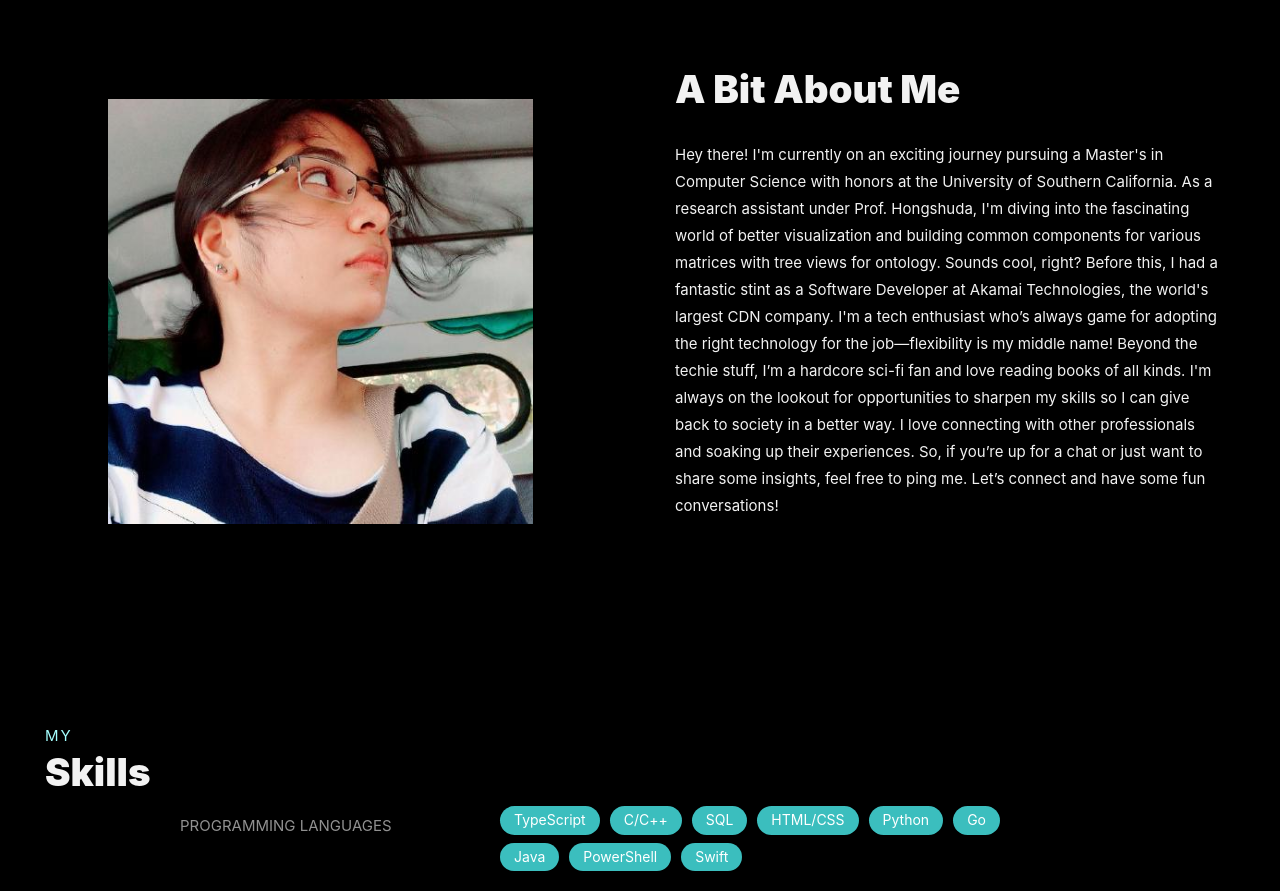
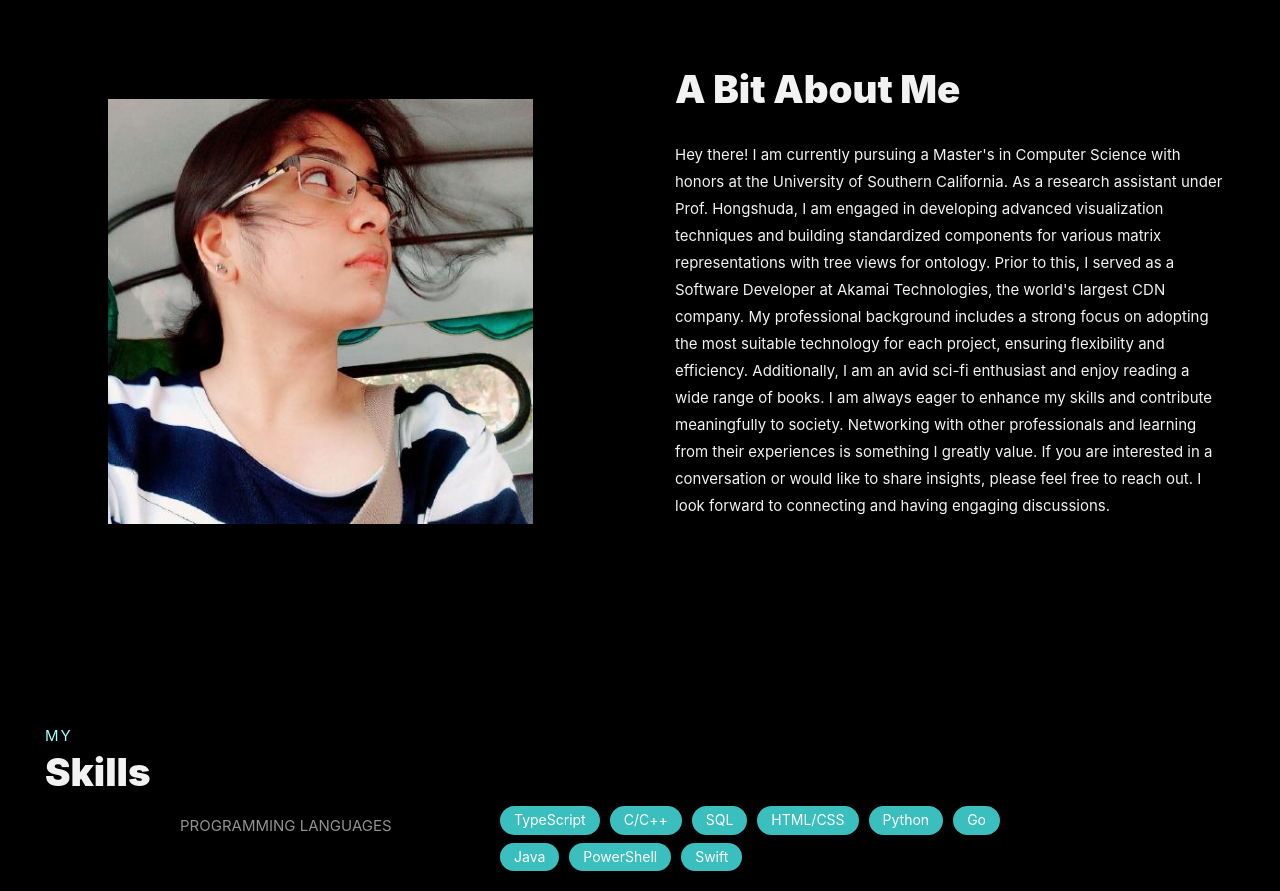
Before and after one commit to sakshisingh0598/Portfolio, a plain HTML site: page index.html in a window 1280 px wide. Shown: the part 920-1811 px from the top of the page. Drawn offline with nearby package versions, Linux system fonts and the light colour scheme; animation ran at ten frames a second.

Commit message:
Update index.html

```diff
--- a/index.html
+++ b/index.html
@@ -277,12 +277,14 @@
 					<h2 class="title">A Bit About Me</h2>
 					<div class="about secc">
 						<p>Hey there!
+I am currently pursuing a Master's in Computer Science with honors at the University of Southern California. As a research assistant under Prof. Hongshuda, I am engaged in developing advanced visualization techniques and building standardized components for various matrix representations with tree views for ontology.
 
-							I'm currently on an exciting journey pursuing a Master's in Computer Science with honors at the University of Southern California. As a research assistant under Prof. Hongshuda, I'm diving into the fascinating world of better visualization and building common components for various matrices with tree views for ontology. Sounds cool, right?
+Prior to this, I served as a Software Developer at Akamai Technologies, the world's largest CDN company. My professional background includes a strong focus on adopting the most suitable technology for each project, ensuring flexibility and efficiency. Additionally, I am an avid sci-fi enthusiast and enjoy reading a wide range of books.
 
-							Before this, I had a fantastic stint as a Software Developer at Akamai Technologies, the world's largest CDN company. I'm a tech enthusiast who’s always game for adopting the right technology for the job—flexibility is my middle name! Beyond the techie stuff, I’m a hardcore sci-fi fan and love reading books of all kinds.
+I am always eager to enhance my skills and contribute meaningfully to society. Networking with other professionals and learning from their experiences is something I greatly value. If you are interested in a conversation or would like to share insights, please feel free to reach out. I look forward to connecting and having engaging discussions.
 
-							I'm always on the lookout for opportunities to sharpen my skills so I can give back to society in a better way. I love connecting with other professionals and soaking up their experiences. So, if you’re up for a chat or just want to share some insights, feel free to ping me. Let’s connect and have some fun conversations!</p>
+
+							</p>
 
 					</div>
 				</article>
```
